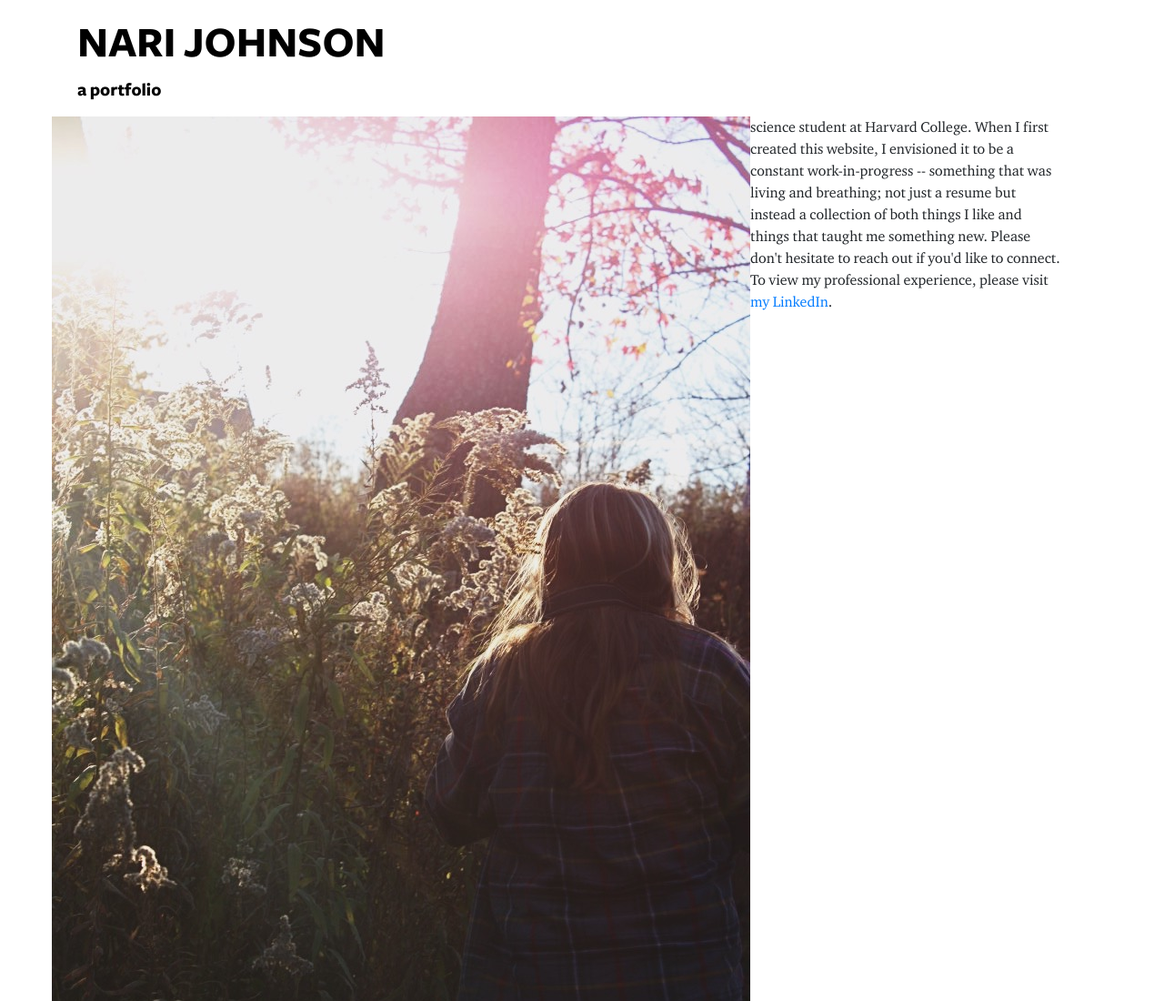
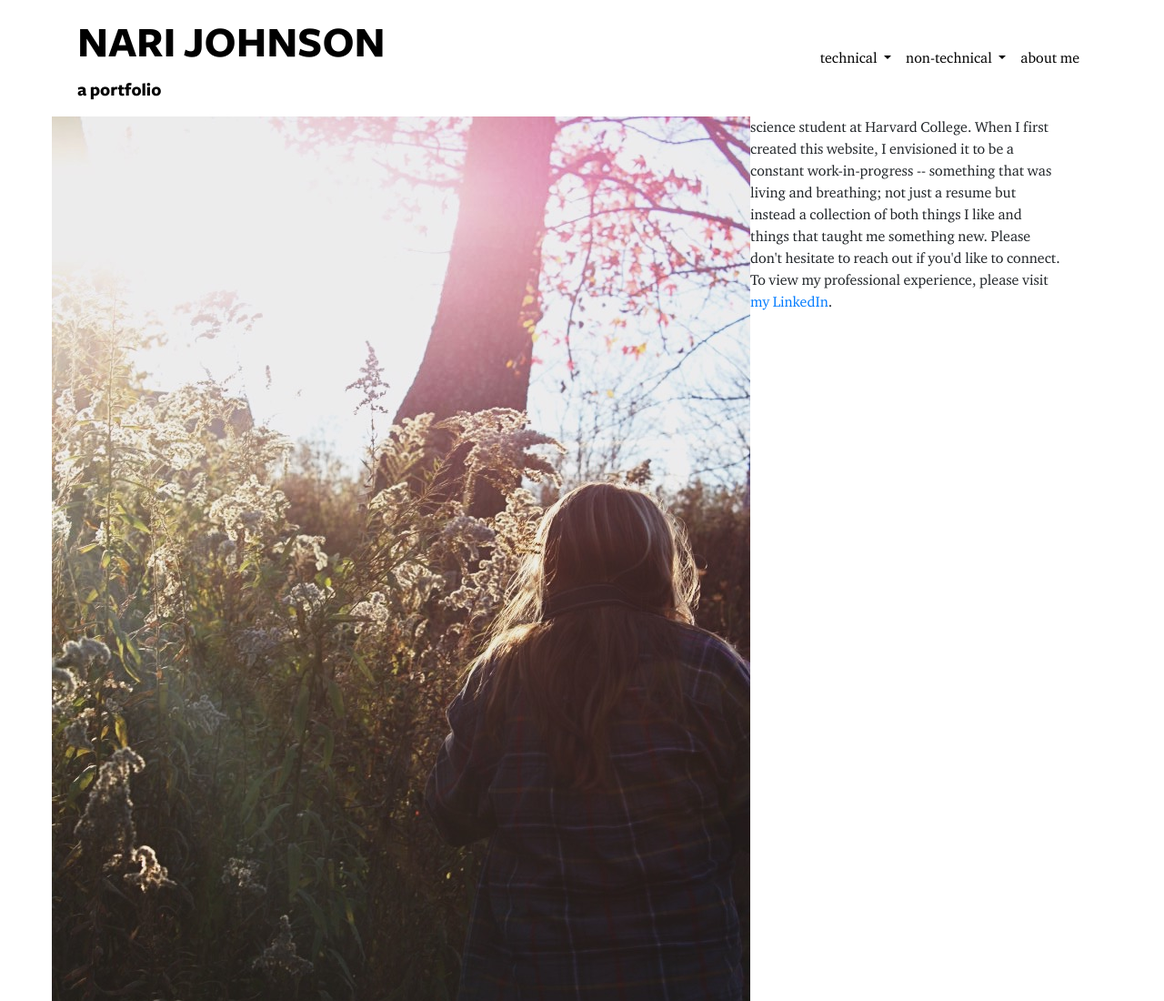
Before and after one commit to njohnson99/btstrap, a website: page index.html in a window 1280 px wide. Shown: the top 1100 px of the page at 91% size. Drawn offline with Linux system fonts and the light colour scheme; files whose address does not match are found by name.

Commit message:
black text

```diff
--- a/index.html
+++ b/index.html
@@ -27,10 +27,10 @@
         <button class="navbar-toggler navbar-toggler-right" type="button" data-toggle="collapse" data-target="#navbarResponsive" aria-controls="navbarResponsive" aria-expanded="false" aria-label="Toggle navigation">
           <span class="navbar-toggler-icon"></span>
         </button>
-        <div class="collapse navbar-collapse" id="navbarResponsive" style="color:black;">
+        <div class="collapse navbar-collapse" id="navbarResponsive">
           <ul class="navbar-nav ml-auto">
             <li class="nav-item dropdown">
-              <a class="nav-link dropdown-toggle" href="#" id="navbarDropdownPortfolio" data-toggle="dropdown" aria-haspopup="true" aria-expanded="false">
+              <a class="nav-link dropdown-toggle" href="#" id="navbarDropdownPortfolio" data-toggle="dropdown" aria-haspopup="true" aria-expanded="false" style="color:black;">
                 technical
               </a>
               <div class="dropdown-menu dropdown-menu-right" aria-labelledby="navbarDropdownPortfolio">
@@ -42,7 +42,7 @@
               </div>
             </li>
             <li class="nav-item dropdown">
-              <a class="nav-link dropdown-toggle" href="#" id="navbarDropdownBlog" data-toggle="dropdown" aria-haspopup="true" aria-expanded="false">
+              <a class="nav-link dropdown-toggle" href="#" id="navbarDropdownBlog" data-toggle="dropdown" aria-haspopup="true" aria-expanded="false" style="color:black;">
                 non-technical
               </a>
               <div class="dropdown-menu dropdown-menu-right" aria-labelledby="navbarDropdownBlog">
@@ -52,7 +52,7 @@
               </div>
             </li>
             <li class="nav-item">
-              <a class="nav-link" href="about.html">about me</a>
+              <a class="nav-link" href="about.html" style="color:black;">about me</a>
             </li>
           </ul>
         </div>
```
